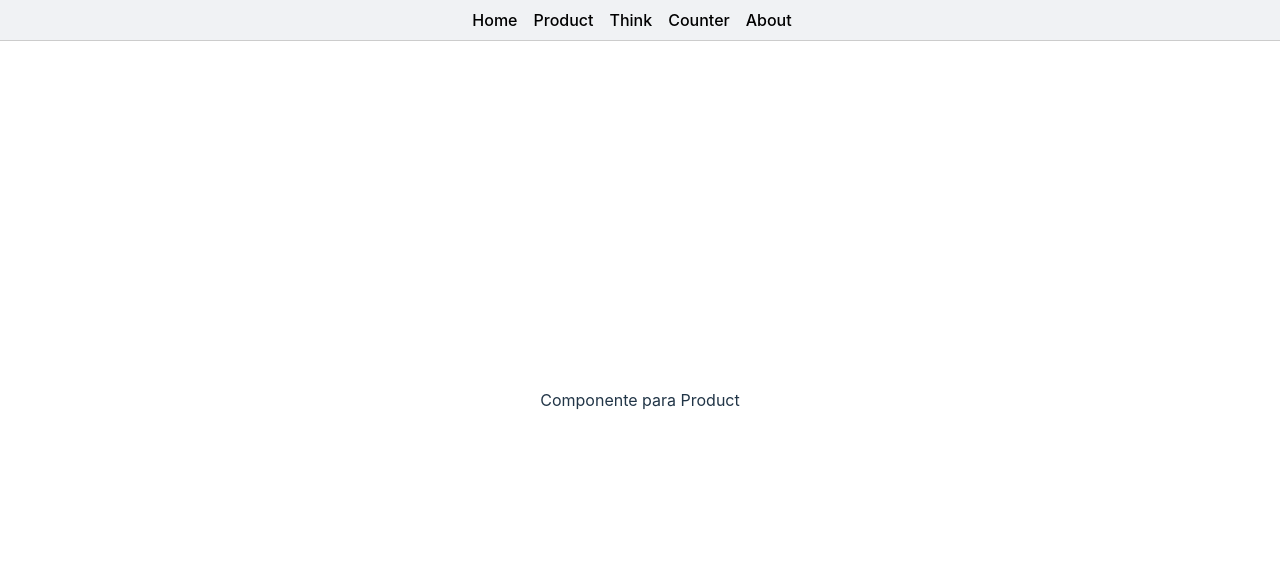
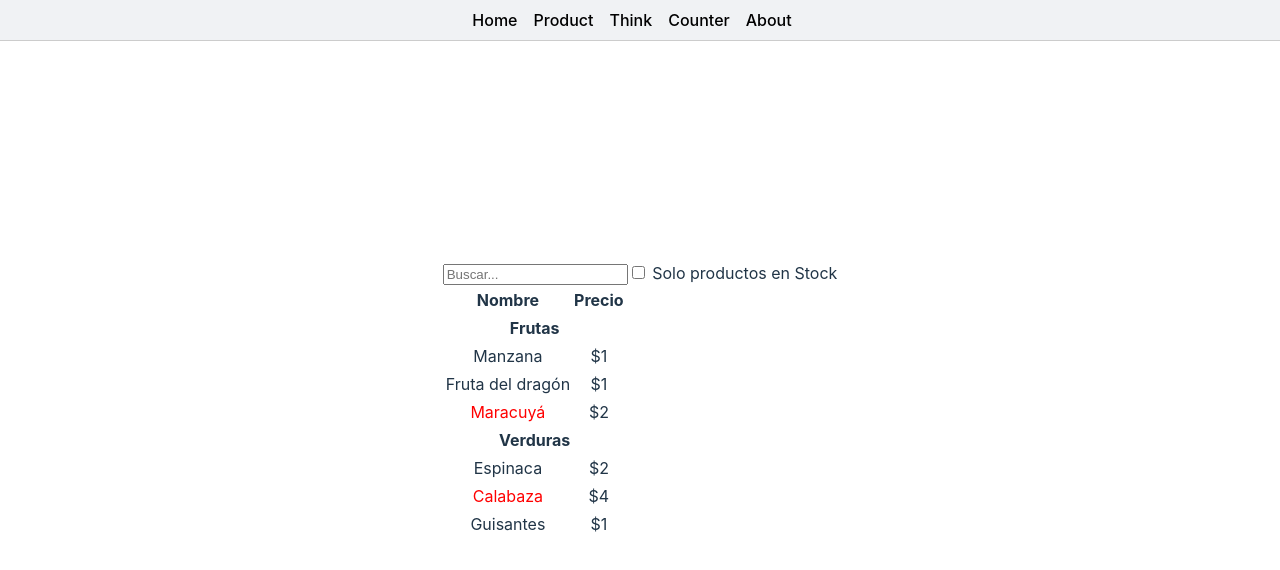
Before and after one commit to josemiguelmm1987/diplomado_mod7_labreact_jmiguel87, a React (Vite) app: page /products in a window 1280 px wide. Shown: the top 570 px of the page. Built offline with nearby package versions, Linux system fonts and the light colour scheme.

Commit message:
Mod7 Pract1 Desarrollo Front End con React

```diff
--- a/src/Components/Product/FilterableProductTable.jsx
+++ b/src/Components/Product/FilterableProductTable.jsx
@@ -1,19 +1,30 @@
-const FilterableProductoTable = ({ products }) => {
+import React from "react";
+import { useState } from "react";
+import ProductTable from "./ProductTable.jsx";
+import SearchBar from "./SearchBar.jsx";
+const FilterableProductTable = ({ products }) => {
+  const [filterText, setFilterText] = useState("");
+  const [inStockOnly, setInStockOnly] = useState(false);
   return (
-    <div>
-      <SearchBar />
-      <ProductTable products={products} />
-    </div>
+    <>
+      {/* <p>Inicio Componente para 1. FilterableProductTable</p> */}
+      <div>
+        <SearchBar
+          filterText={filterText}
+          inStockOnly={inStockOnly}
+          onFilterTextChange={setFilterText}
+          onInStockOnlyChange={setInStockOnly}
+        />
+        <ProductTable
+          products={products}
+          filterText={filterText}
+          inStockOnly={inStockOnly}
+        />
+      </div>
+
+      {/* <p>Fin Componente para 1. FilterableProductTable</p> */}
+    </>
   );
 };
 
-const PRODUCTS = [
-  { category: "Frutas", price: "$1", stocked: true, name: "Manzana" },
-  { category: "Frutas", price: "$1", stocked: true, name: "Fruta del dragón" },
-  { category: "Frutas", price: "$2", stocked: false, name: "Maracuyá" },
-  { category: "Verduras", price: "$2", stocked: true, name: "Espinaca" },
-  { category: "Verduras", price: "$4", stocked: false, name: "Calabaza" },
-  { category: "Verduras", price: "$1", stocked: true, name: "Guisantes" },
-];
-
-export default FilterableProductoTable;
+export default FilterableProductTable;
--- a/src/Components/Product/ProductCategoryRow.jsx
+++ b/src/Components/Product/ProductCategoryRow.jsx
@@ -1,8 +1,14 @@
 const ProductCategoryRow = ({ category }) => {
   return (
-    <tr>
-      <th colSpan="2">{category}</th>
+    <>
+      {/* <p>Inicio de Componente 4. ProductCategoryRow</p> */}
+      <tr>
+      <th colSpan="2">
+        {category}
+      </th>
     </tr>
+      {/* <p>Fin de Componente 4. ProductCategoryRow</p> */}
+    </>
   );
 };
 
--- a/src/Components/Product/ProductRow.jsx
+++ b/src/Components/Product/ProductRow.jsx
@@ -1,14 +1,17 @@
+import React from 'react';
 const ProductRow = ({ product }) => {
-  const name = product.stocked ? (
-    product.name ) : (
-    <span style={{ color: "red" }}>{product.name}</span>
-  );
 
+  const name = product.stocked ? product.name :
+  <span style={{ color: 'red' }}>{product.name}</span>;
   return (
-    <tr>
-      <td>{name}</td>
-      <td>{product.price}</td>
-    </tr>
+    <>
+      {/* <p>Inicio de Componente 5. ProductRow</p> */}
+      <tr>
+            <td>{name}</td>
+            <td>{product.price}</td>
+        </tr>
+      {/* <p>Fin de Componente 5. ProductRow</p> */}
+    </>
   );
 };
 
--- a/src/Components/Product/ProductTable.jsx
+++ b/src/Components/Product/ProductTable.jsx
@@ -1,21 +1,31 @@
-const ProductTable = ({ products }) => {
+import ProductCategoryRow from "./ProductCategoryRow.jsx";
+import ProductRow from "./ProductRow.jsx";
+
+const ProductTable = ({ products, filterText, inStockOnly }) => {
   const rows = [];
   let lastCategory = null;
-
   products.forEach((product) => {
+    if (product.name.toLowerCase().indexOf(filterText.toLowerCase()) == -1) {
+      return;
+    }
+    if (inStockOnly && !product.stocked) {
+      return;
+    }
     if (product.category !== lastCategory) {
       rows.push(
         <ProductCategoryRow
+          key={product.category}
           category={product.category}
-          key={product.category}
         />
       );
     }
-    rows.push(<ProductRow product={product} key={product.name} />);
+    rows.push(<ProductRow key={product.name} product={product} />);
     lastCategory = product.category;
   });
 
   return (
+    <>
+      {/* <p>Inicio Componente para 3. ProductTable</p> */}
       <table>
         <thead>
           <tr>
@@ -25,6 +35,8 @@ const ProductTable = ({ products }) => {
         </thead>
         <tbody>{rows}</tbody>
       </table>
+      {/* <p>Fin Componente para 3. ProductTable</p> */}
+    </>
   );
 };
 
--- a/src/Components/Product/SearchBar.jsx
+++ b/src/Components/Product/SearchBar.jsx
@@ -1,11 +1,30 @@
-const SearchBar = () => {
+const SearchBar = ({
+  filterText,
+  inStockOnly,
+  onFilterTextChange,
+  onInStockOnlyChange,
+}) => {
   return (
-    <form>
-      <input type="text" placeholder="Buscar..." />
-      <label>
-        <input type="checkbox" /> Mostrar solo productos en stock
-      </label>
-    </form>
+    <>
+      {/* <p>Inicio Componente para 2. SearchBar</p> */}
+      <form>
+        <input
+          type="text"
+          placeholder="Buscar..."
+          value={filterText}
+          onChange={(e) => onFilterTextChange(e.target.value)}
+        ></input>
+        <label>
+          <input
+            type="checkbox"
+            checked={inStockOnly}
+            onChange={(e) => onInStockOnlyChange(e.target.checked)}
+          ></input>{" "}
+          Solo productos en Stock
+        </label>
+      </form>
+      {/* <p>Fin Componente para 2. SearchBar</p> */}
+    </>
   );
 };
 
--- a/src/screens/About.jsx
+++ b/src/screens/About.jsx
@@ -1,9 +1,18 @@
 import { useSelector } from "react-redux";
+import {useState } from "react"
 const About = () => {
+    //Los hookd en react son funciones ya definidas
+    //los hookd siempre tienen el prefijo use
+    // hooks: useState, useEffect, useContext, useRef, useTransition
+    // es posible crear nuestros propios hooks:; ejemplo useService, useImage, useForm
+    // en hook useState me permite manejar variables de estado
   const valor = useSelector((state) => state.product.initialValue);
+  const [nameComponent, setNameComponent] = useState('About')
   return (
     <>
       <p>Componente para About</p>
+      <p>Componente name: {nameComponent}</p>
+      <button onClick={() => {setNameComponent('Curso de Read')}}>Presione Botón</button>
       <div>
         <span>{valor}</span>
       </div>
--- a/src/screens/Product.jsx
+++ b/src/screens/Product.jsx
@@ -1,101 +1,16 @@
+import React from "react"
+import { useSelector } from "react-redux"
+import FilterableProductTable from "../Components/Product/FilterableProductTable";
+
 const Product = () => {
+  const dataProduct = useSelector(state => state.product.dataProduct)
   return (
     <>
-      <p>Componente para Product</p>
+      {/* <p>Inicio Componente para Product</p> */}
+      <FilterableProductTable products={dataProduct}/>
+      {/* <p>Fin Componente para Product</p> */}
     </>
   );
 };
 
 export default Product;
-
-// function ProductCategoryRow({ category }) {
-//     return (
-//       <tr>
-//         <th colSpan="2">
-//           {category}
-//         </th>
-//       </tr>
-//     );
-//   }
-
-//   function ProductRow({ product }) {
-//     const name = product.stocked ? product.name :
-//       <span style={{ color: 'red' }}>
-//         {product.name}
-//       </span>;
-
-//     return (
-//       <tr>
-//         <td>{name}</td>
-//         <td>{product.price}</td>
-//       </tr>
-//     );
-//   }
-
-//   function ProductTable({ products }) {
-//     const rows = [];
-//     let lastCategory = null;
-
-//     products.forEach((product) => {
-//       if (product.category !== lastCategory) {
-//         rows.push(
-//           <ProductCategoryRow
-//             category={product.category}
-//             key={product.category} />
-//         );
-//       }
-//       rows.push(
-//         <ProductRow
-//           product={product}
-//           key={product.name} />
-//       );
-//       lastCategory = product.category;
-//     });
-
-//     return (
-//       <table>
-//         <thead>
-//           <tr>
-//             <th>Nombre</th>
-//             <th>Precio</th>
-//           </tr>
-//         </thead>
-//         <tbody>{rows}</tbody>
-//       </table>
-//     );
-//   }
-
-//   function SearchBar() {
-//     return (
-//       <form>
-//         <input type="text" placeholder="Buscar..." />
-//         <label>
-//           <input type="checkbox" />
-//           {' '}
-//           Mostrar solo productos en stock
-//         </label>
-//       </form>
-//     );
-//   }
-
-//   function FilterableProductTable({ products }) {
-//     return (
-//       <div>
-//         <SearchBar />
-//         <ProductTable products={products} />
-//       </div>
-//     );
-//   }
-
-//   const PRODUCTS = [
-//     {category: "Frutas", price: "$1", stocked: true, name: "Manzana"},
-//     {category: "Frutas", price: "$1", stocked: true, name: "Fruta del dragón"},
-//     {category: "Frutas", price: "$2", stocked: false, name: "Maracuyá"},
-//     {category: "Verduras", price: "$2", stocked: true, name: "Espinaca"},
-//     {category: "Verduras", price: "$4", stocked: false, name: "Calabaza"},
-//     {category: "Verduras", price: "$1", stocked: true, name: "Guisantes"}
-//   ];
-
-//   export default function App() {
-//     return <FilterableProductTable products={PRODUCTS} />;
-//   }
--- a/src/store/features/product/productSlice.js
+++ b/src/store/features/product/productSlice.js
@@ -2,6 +2,7 @@ import { createSlice } from '@reduxjs/toolkit'
 
 const initialState = {
   initialValue: 10,
+  otroValor: 87,
   dataProduct: [
     {category: "Frutas", price: "$1", stocked: true, name: "Manzana"},
     {category: "Frutas", price: "$1", stocked: true, name: "Fruta del dragón"},
@@ -14,7 +15,7 @@ const initialState = {
 }
 
 export const productSlice = createSlice({
-  name: 'counter',
+  name: 'dataProduct',
   initialState,
   reducers: {
     setInitialValue: (state, payload) => {
@@ -23,6 +24,6 @@ export const productSlice = createSlice({
   },
 })
 
-export const { setInitialValue } = productSlice.actions
+export const { setInitialValue, setFilterText, toggleInStockOnly } = productSlice.actions
 
 export default productSlice.reducer
```
Lines whose indentation alone changed are shown as unchanged.
